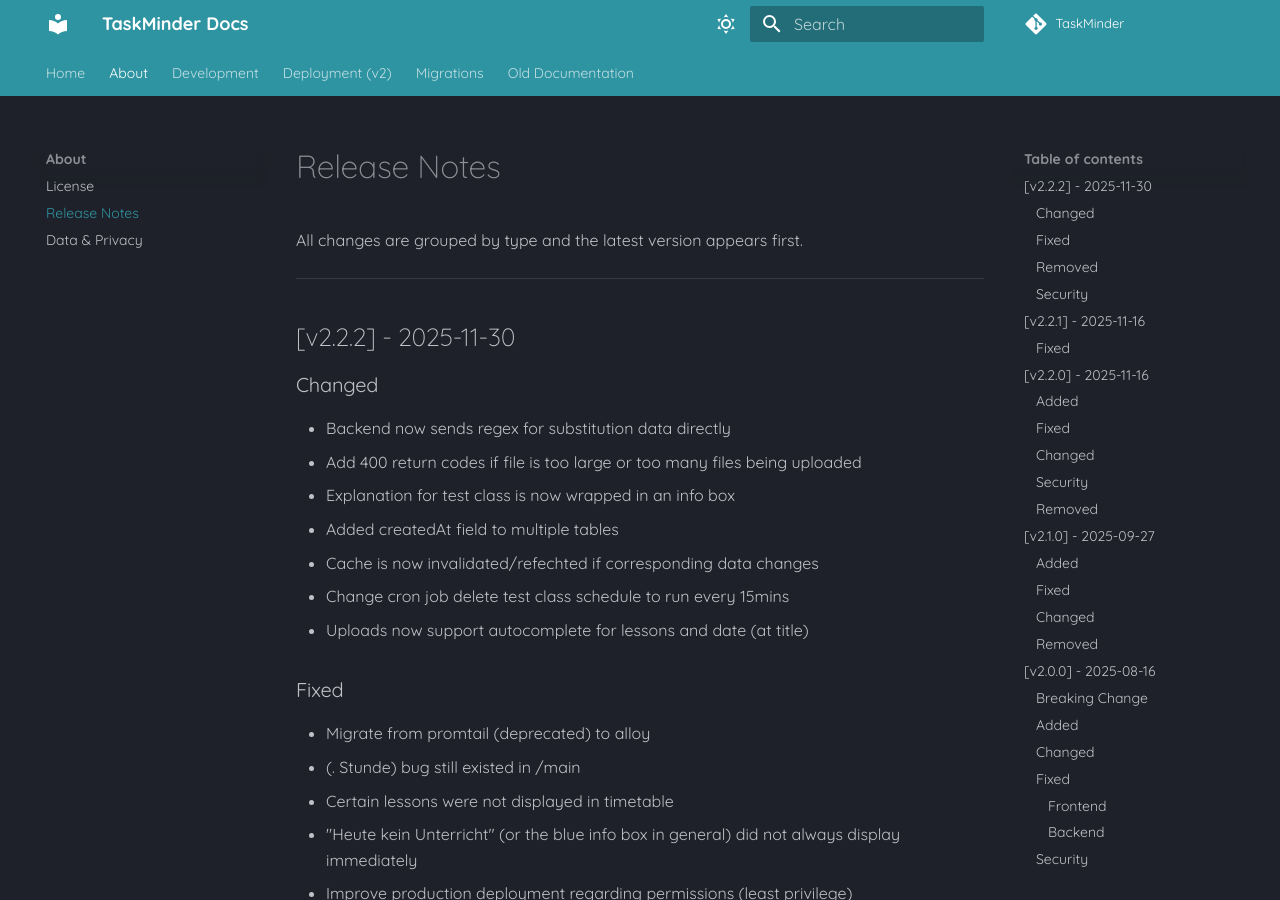
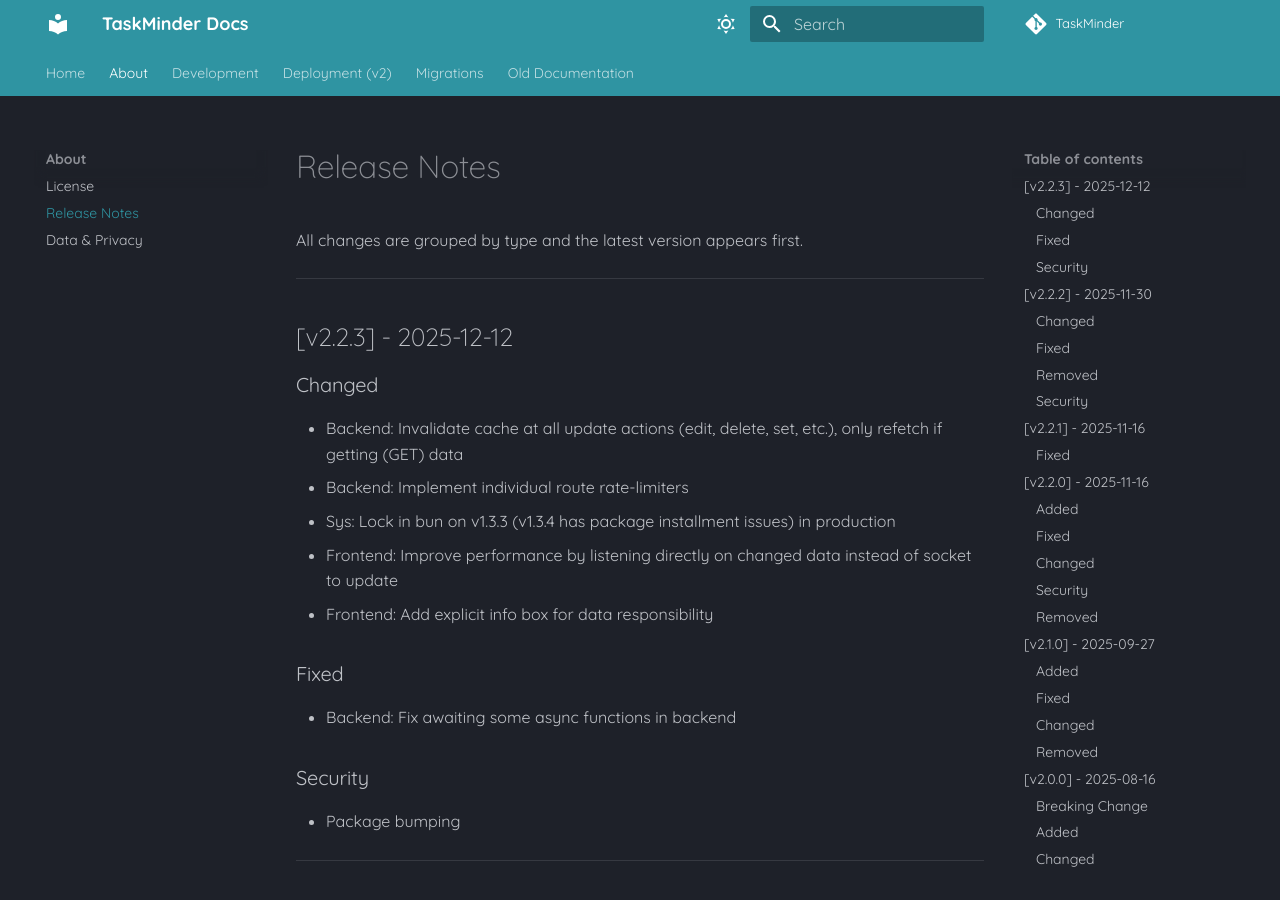
Before and after one commit to Codylon-Studios/TaskMinder, an MkDocs documentation site: the page built from docs/src/release-notes.md, in a window 1280 px wide and 900 px high. Built offline with MkDocs 1.6.1 and Material for MkDocs 9.7.7, drawn with Linux system fonts in a browser that asks for light colours; some web fonts are replaced; comment, search, counter and statistics services are not loaded.

Commit message:
add release notes, pin bun ver, updt pkgs, docs
- add release notes for v2.2.3
- pin bun version in production (v1.3.3) - https://github.com/oven-sh/bun/issues/25395
- update packages
- update docs

````diff
--- a/docs/src/development.md
+++ b/docs/src/development.md
@@ -88,7 +88,7 @@ To check if it's already installed, run:
 bun --version
 ```
 
-You should see at least Bun 1.3.2 (last checked: November 8th, 2025).
+You should see at least Bun 1.3.3 (last checked: December 12th, 2025).
 
 [Bun Versions]: https://bun.sh/blog
 
--- a/docs/src/release-notes.md
+++ b/docs/src/release-notes.md
@@ -1,6 +1,23 @@
 # Release Notes
 
 All changes are grouped by type and the latest version appears first.
+
+---
+
+## \[v2.2.3] - 2025-12-12
+
+### Changed
+* Backend: Invalidate cache at all update actions (edit, delete, set, etc.), only refetch if getting (GET) data
+* Backend: Implement individual route rate-limiters
+* Sys: Lock in bun on v1.3.3 (v1.3.4 has package installment issues) in production
+* Frontend: Improve performance by listening directly on changed data instead of socket to update
+* Frontend: Add explicit info box for data responsibility
+
+### Fixed
+* Backend: Fix awaiting some async functions in backend
+
+### Security
+* Package bumping
 
 ---
 
````
Also changed, not shown: docs/src/data-processing.md (+1 -1 lines), package.json (+6 -6 lines), 2 other files.
